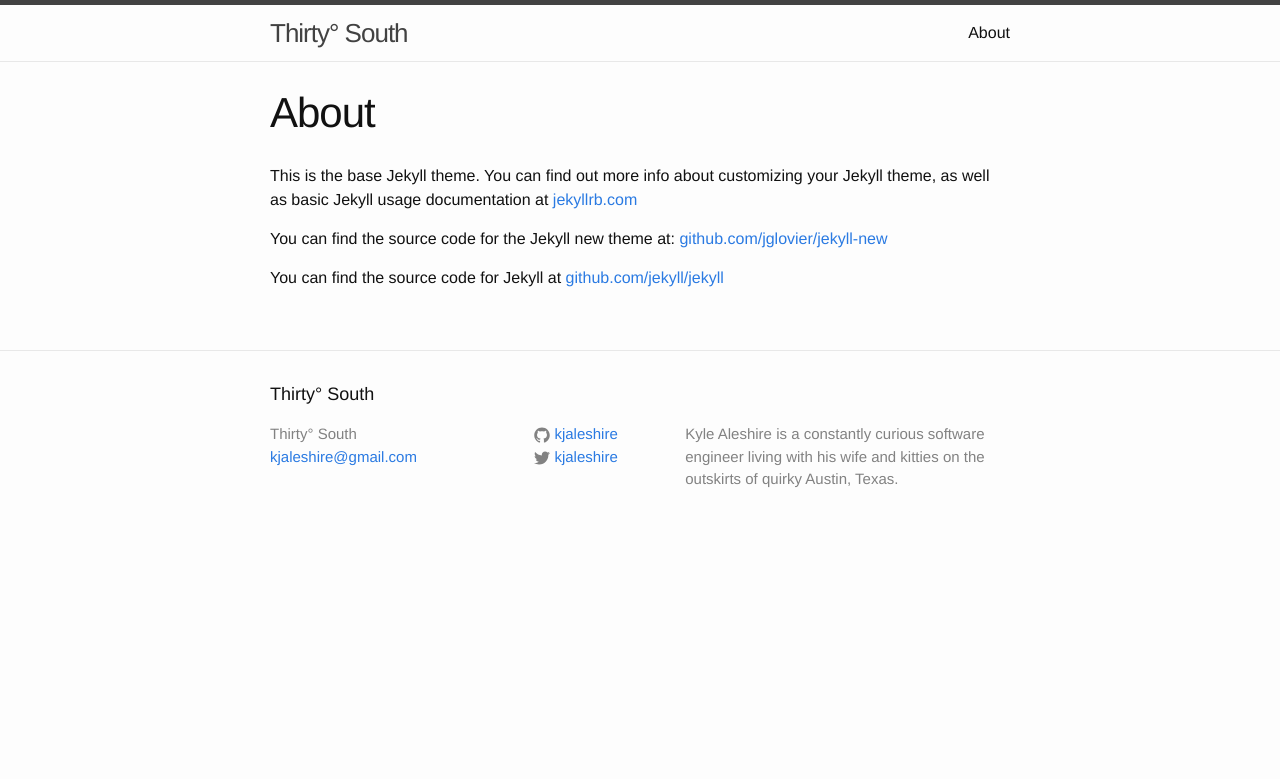
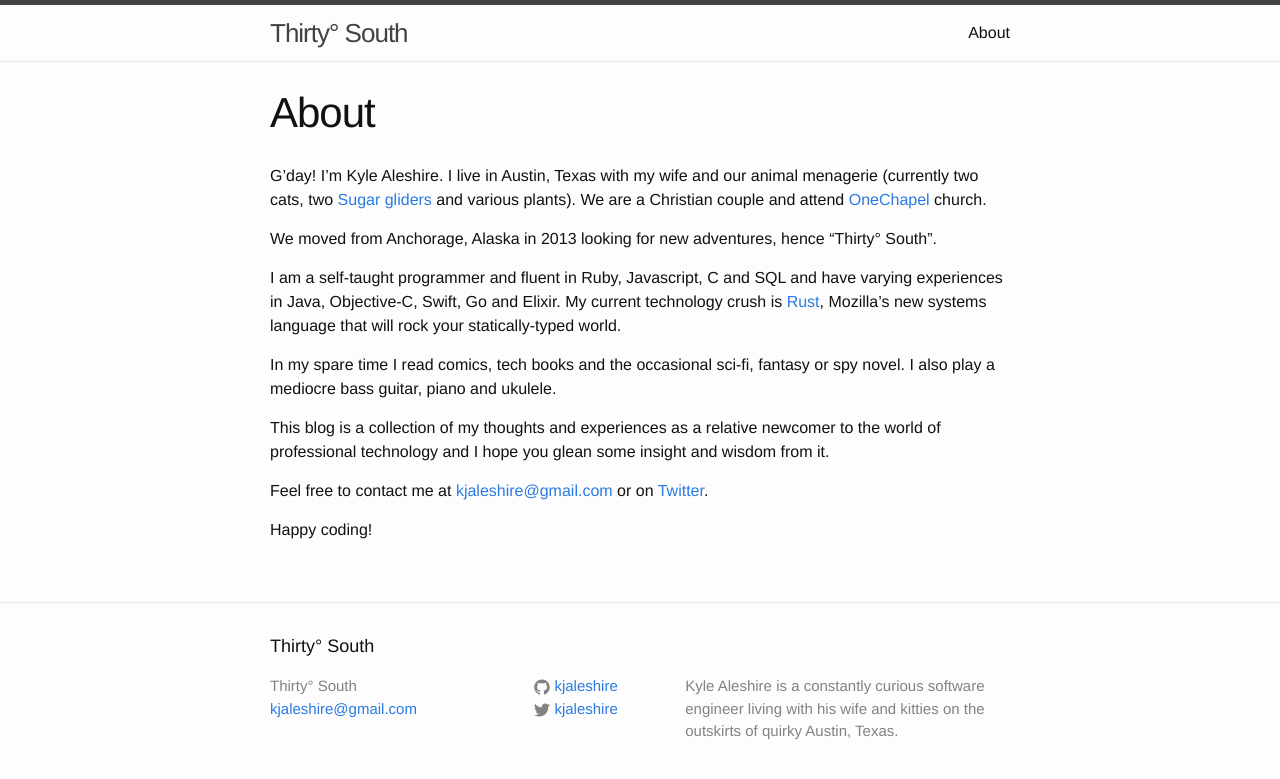
Before and after one commit to kjaleshire/kjaleshire.github.io, a Jekyll site: the page built from about.md, in a window 1280 px wide. Shown: the top 779 px of the page. Built offline with Jekyll 4.4.1, drawn with Linux system fonts in a browser that asks for light colours.

Commit message:
replace about page with content from introductions post

```diff
--- a/about.md
+++ b/about.md
@@ -4,8 +4,16 @@ title: About
 permalink: /about/
 ---
 
-This is the base Jekyll theme. You can find out more info about customizing your Jekyll theme, as well as basic Jekyll usage documentation at [jekyllrb.com](http://jekyllrb.com/)
+G'day! I'm Kyle Aleshire. I live in Austin, Texas with my wife and our animal menagerie (currently two cats, two [Sugar gliders](http://en.wikipedia.org/wiki/Sugar_glider) and various plants). We are a Christian couple and attend [OneChapel](http://www.onechapel.com) church.
 
-You can find the source code for the Jekyll new theme at: [github.com/jglovier/jekyll-new](https://github.com/jglovier/jekyll-new)
+We moved from Anchorage, Alaska in 2013 looking for new adventures, hence "Thirty° South".
 
-You can find the source code for Jekyll at [github.com/jekyll/jekyll](https://github.com/jekyll/jekyll)
+I am a self-taught programmer and fluent in Ruby, Javascript, C and SQL and have varying experiences in Java, Objective-C, Swift, Go and Elixir. My current technology crush is [Rust](http://www.rust-lang.org), Mozilla's new systems language that will rock your statically-typed world.
+
+In my spare time I read comics, tech books and the occasional sci-fi, fantasy or spy novel. I also play a mediocre bass guitar, piano and ukulele.
+
+This blog is a collection of my thoughts and experiences as a relative newcomer to the world of professional technology and I hope you glean some insight and wisdom from it.
+
+Feel free to contact me at [kjaleshire@gmail.com](mailto:kjaleshire@gmail.com) or on [Twitter](http://twitter.com/kjaleshire).
+
+Happy coding!
```
